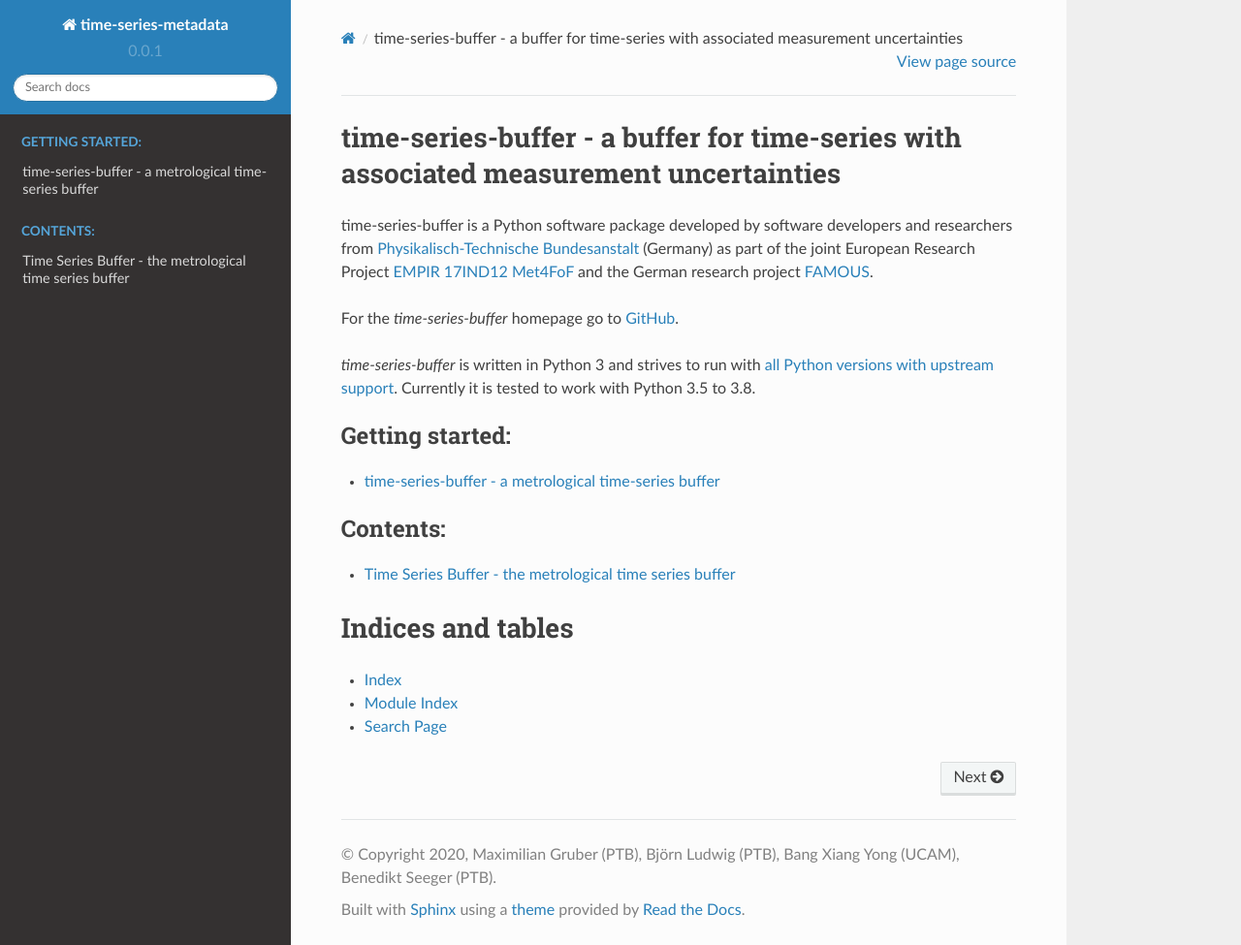
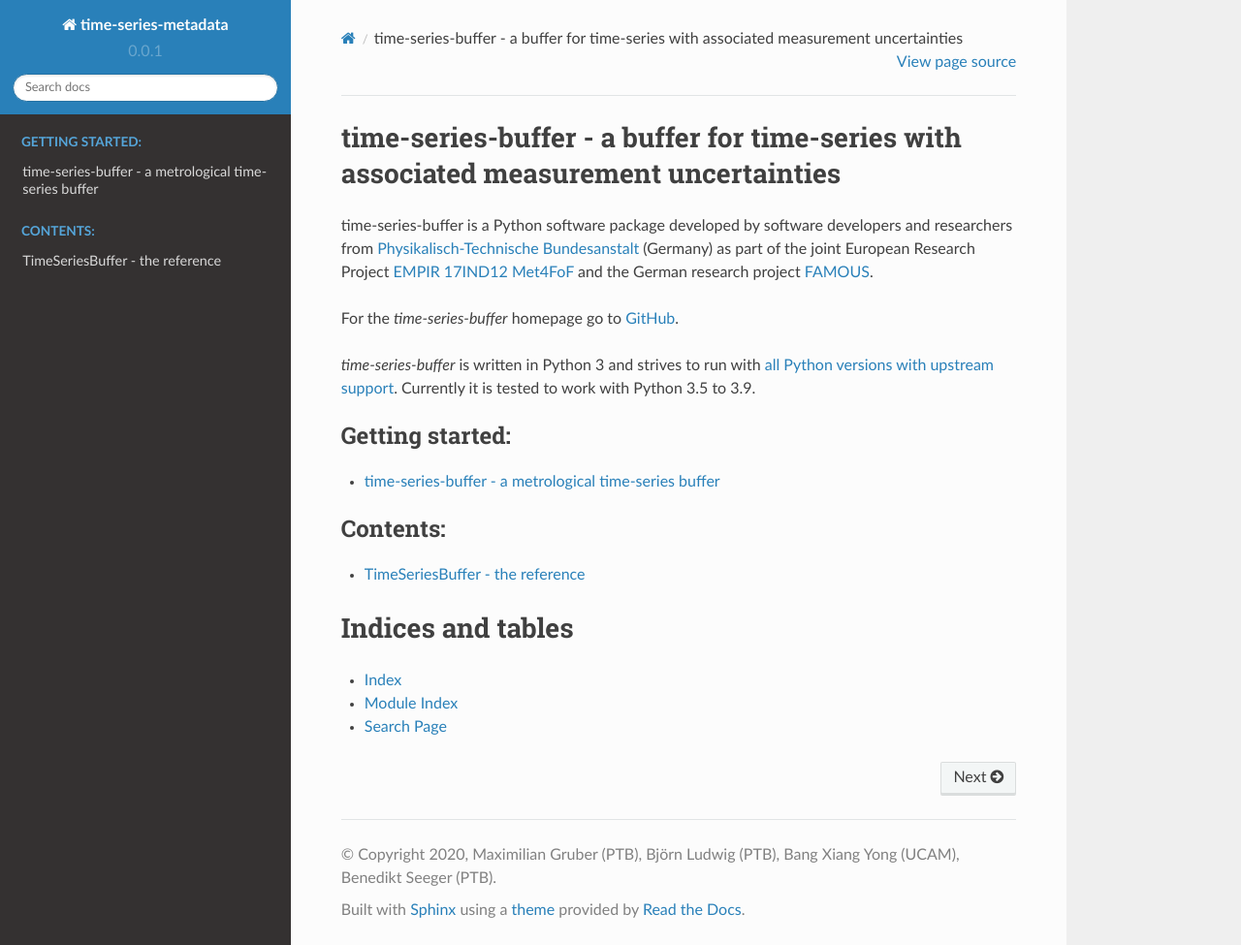
Before and after one commit to PTB-M4D/time-series-buffer, a Sphinx documentation site: the page built from docs/index.rst, in a window 1280 px wide and 975 px high. Shown: the whole window at 97% size. Built offline with Sphinx 7.4.7 and the Read the Docs theme 2.0.0, drawn with Linux system fonts in a browser that asks for light colours.

Commit message:
wip(ReadTheDocs): improve Read The Docs content

```diff
--- a/docs/index.rst
+++ b/docs/index.rst
@@ -1,5 +1,5 @@
 time-series-buffer - a buffer for time-series with associated measurement uncertainties
-===========================================================================================
+=======================================================================================
 
 time-series-buffer is a Python software package developed by software developers and
 researchers from `Physikalisch-Technische Bundesanstalt <www.ptb.de>`_ (Germany) as
@@ -12,7 +12,7 @@
 *time-series-buffer* is written in Python 3 and strives to run with
 `all Python versions with upstream support <https://devguide.python
 .org/#status-of-python-branches>`_. Currently it is tested to work with Python 3.5 to
-3.8.
+3.9.
 
 
 .. toctree::
--- a/docs/time_series_buffer.buffer.rst
+++ b/docs/time_series_buffer.buffer.rst
@@ -1,11 +1,5 @@
-Time Series Buffer - the metrological time series buffer
-=============================================================
+TimeSeriesBuffer - the reference
+================================
 
 .. automodule:: time_series_buffer.buffer
     :members:
-
-TimeSeriesBuffer
-----------------
-
-.. autoclass:: time_series_buffer.buffer.TimeSeriesBuffer
-    :members:
```
